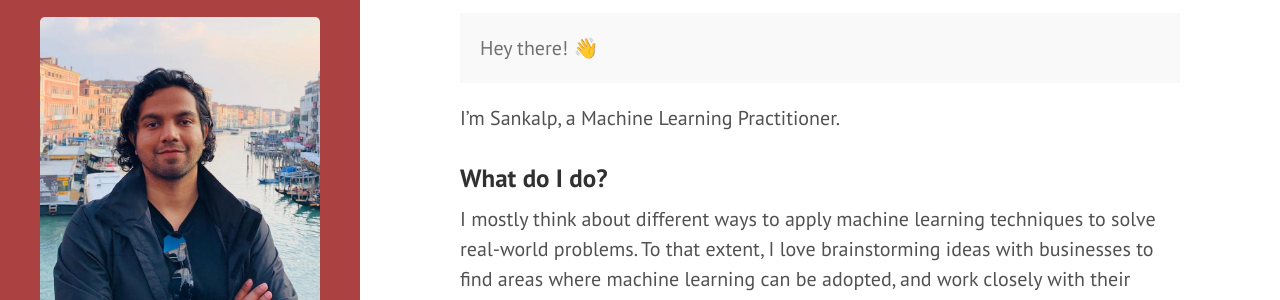
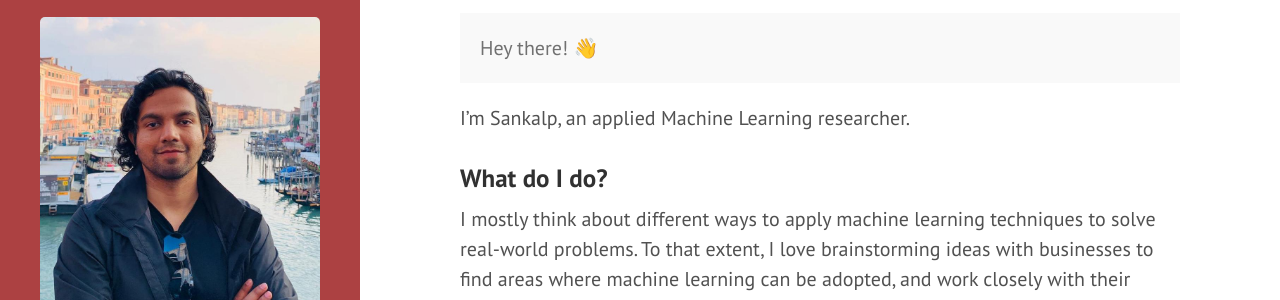
Before and after one commit to sankalp-prabhakar/sankalp-prabhakar.github.io, a Jekyll site: the page built from about.md, in a window 1280 px wide. Shown: the part 127-427 px from the top of the page. Built offline with Jekyll 4.4.1, drawn with Linux system fonts in a browser that asks for light colours.

Commit message:
baseline commit #6

```diff
--- a/about.md
+++ b/about.md
@@ -7,7 +7,7 @@ title: About
   Hey there! 👋
 </p>
 
-I'm Sankalp, a Machine Learning Practitioner.
+I'm Sankalp, an applied Machine Learning researcher.
 
 ### What do I do?
 
```
